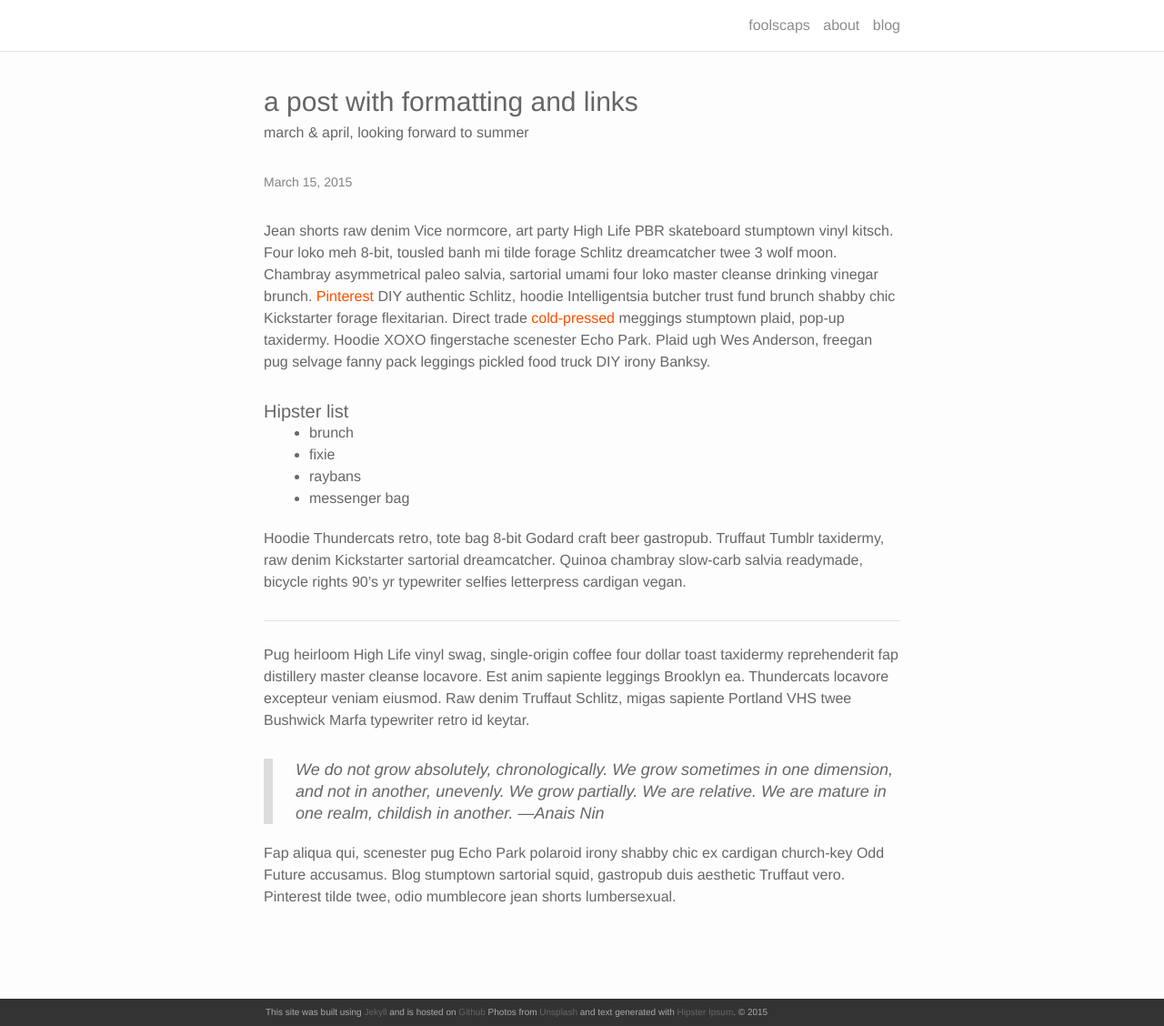
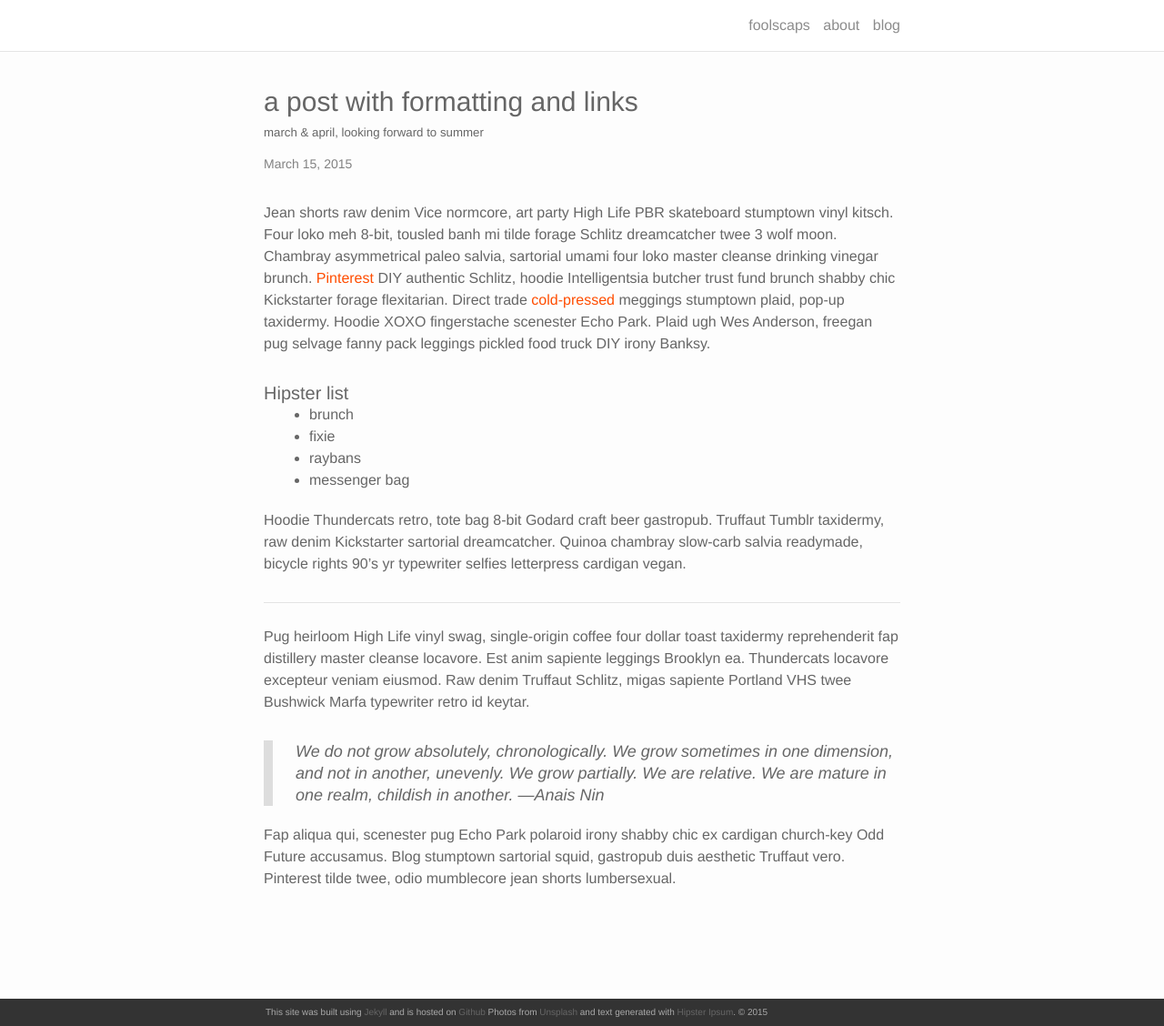
Before and after one commit to foolscaps/foolscaps.github.io, a Jekyll site: the page built from _posts/2015-03-15-SamplePostFormat.markdown, in a window 1280 px wide and 1128 px high. Shown: the whole window at 91% size. Built offline with Jekyll 4.4.1, drawn with Linux system fonts in a browser that asks for light colours; nearby versions of some CDN libraries.

Commit message:
Update post.html

```diff
--- a/_layouts/post.html
+++ b/_layouts/post.html
@@ -6,7 +6,7 @@ layout: default
 
   <header class="post-header">
     <h3 class="page-title">{{ page.title }}</h3>
-    <p>{{ page.description }}</p>
+    <h5>{{ page.description }}</h5>
     <p class="post-meta">{{ page.date | date: "%B %-d, %Y" }}{% if page.author %} • {{ page.author }}{% endif %}{% if page.meta %} • {{ page.meta }}{% endif %}</p>
   </header>
 
```
